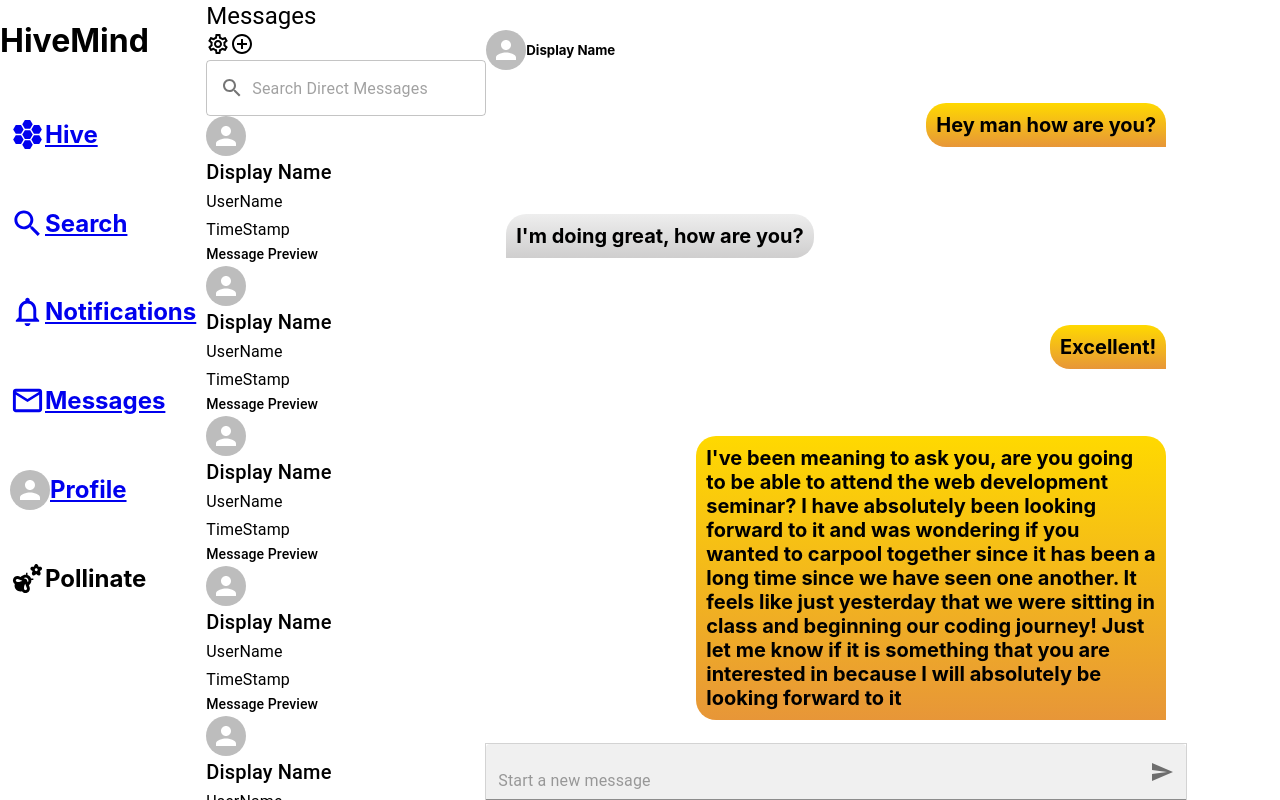
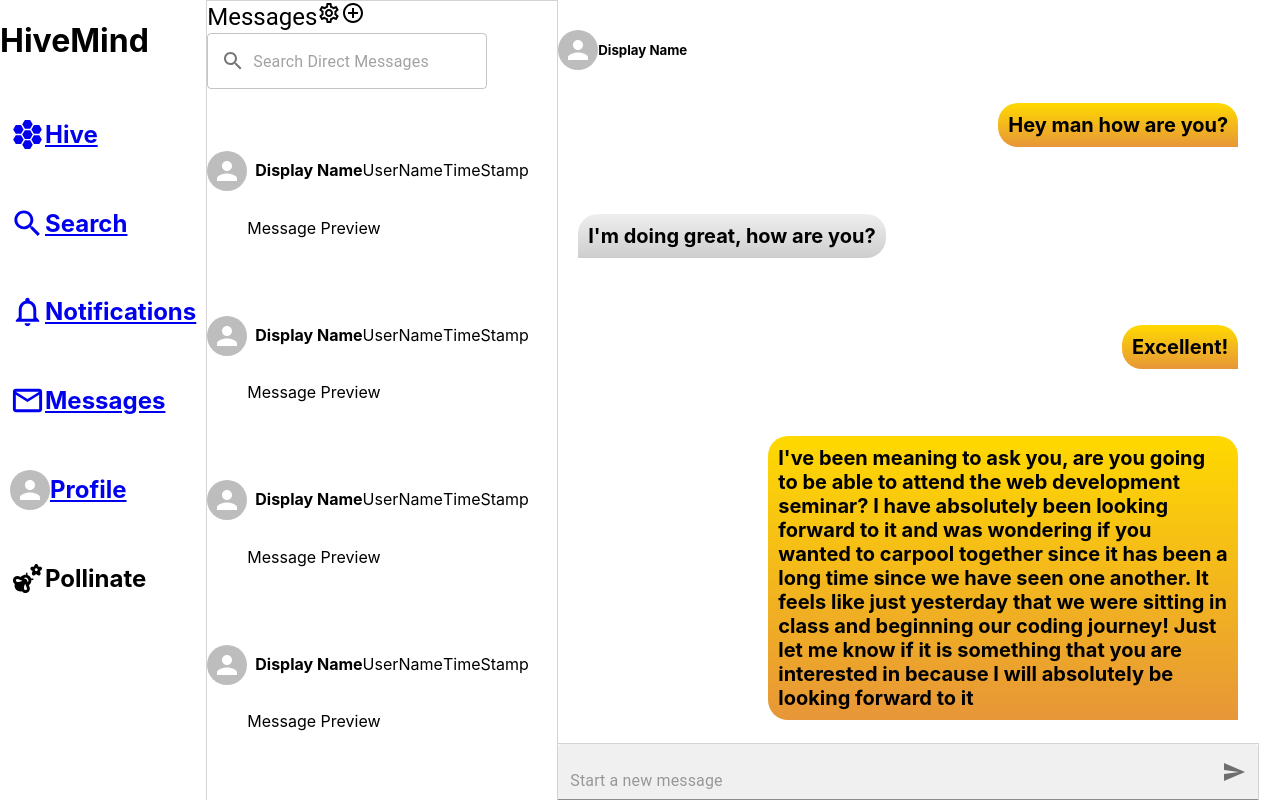
Before and after one commit to jck510/HiveMind, a React (Create React App) app: page /messages in a window 1280 px wide. Shown: the top 800 px of the page. Built offline with nearby package versions, Linux system fonts and the light colour scheme.

Commit message:
Worked on styling for conversation options and messages toolbar

```diff
--- a/src/components/ConversationOption.js
+++ b/src/components/ConversationOption.js
@@ -1,19 +1,19 @@
 import { Avatar, Typography } from '@mui/material'
 import React from 'react'
 
-const ConversationOption = () => {
+const ConversationOption = ({sender, mostRecentMessageReceived}) => {
   return (
     <div className='conversation-option-div'>
         <Avatar />
 
         <div className='conversation-option-content-div'>
             <div className='conversation-option-content-header-div'>
-                <Typography variant='h6'>Display Name</Typography>
-                <Typography variant='subtitle1'>UserName</Typography>
-                <Typography variant='subtitle1'>TimeStamp</Typography>
+                <h4>Display Name</h4>
+                <p>UserName</p>
+                <p>TimeStamp</p>
             </div>
 
-            <Typography variant='subtitle2'>Message Preview</Typography>
+            <p>Message Preview</p>
 
         </div>
     </div>
--- a/src/components/MessagesPage.js
+++ b/src/components/MessagesPage.js
@@ -22,14 +22,16 @@ const MessagesPage = ({conversationsList}) => {
             <AddCircleOutline />
           </div>
 
-          <TextField variant='outlined' placeholder='Search Direct Messages' InputProps={{
+
+        </div>
+
+        <TextField variant='outlined' placeholder='Search Direct Messages' InputProps={{
             startAdornment: (
               <InputAdornment position='start'>
                 <Search />
               </InputAdornment>
             ),
           }}/>
-        </div>
 
         <MessageList />
       </div>
--- a/src/index.css
+++ b/src/index.css
@@ -444,3 +444,40 @@ code {
   /* outline: solid 2px #000; */
   /* text-shadow: 1px 1px black, -1px -1px black, -1px 1px black, 1px -1px black; */
 }
+
+.messages-page-toolbar-div {
+  border: 1px solid lightgray;
+}
+
+.messages-page-header-div {
+  display: flex;
+}
+
+.messages-page-header-tools-div {
+  display: flex;
+}
+
+.message-list-div {
+  width: 350px;
+
+
+}
+
+.conversation-option-div {
+  display: flex;
+  align-items: center;
+
+}
+
+.conversation-option-div:hover {
+  background-color: rgb(241, 239, 239);
+  cursor: pointer;
+}
+
+.conversation-option-content-header-div {
+
+  margin-top: 50px;
+  margin-left: 8px;
+  display: flex;
+  align-items: center;
+}
```
